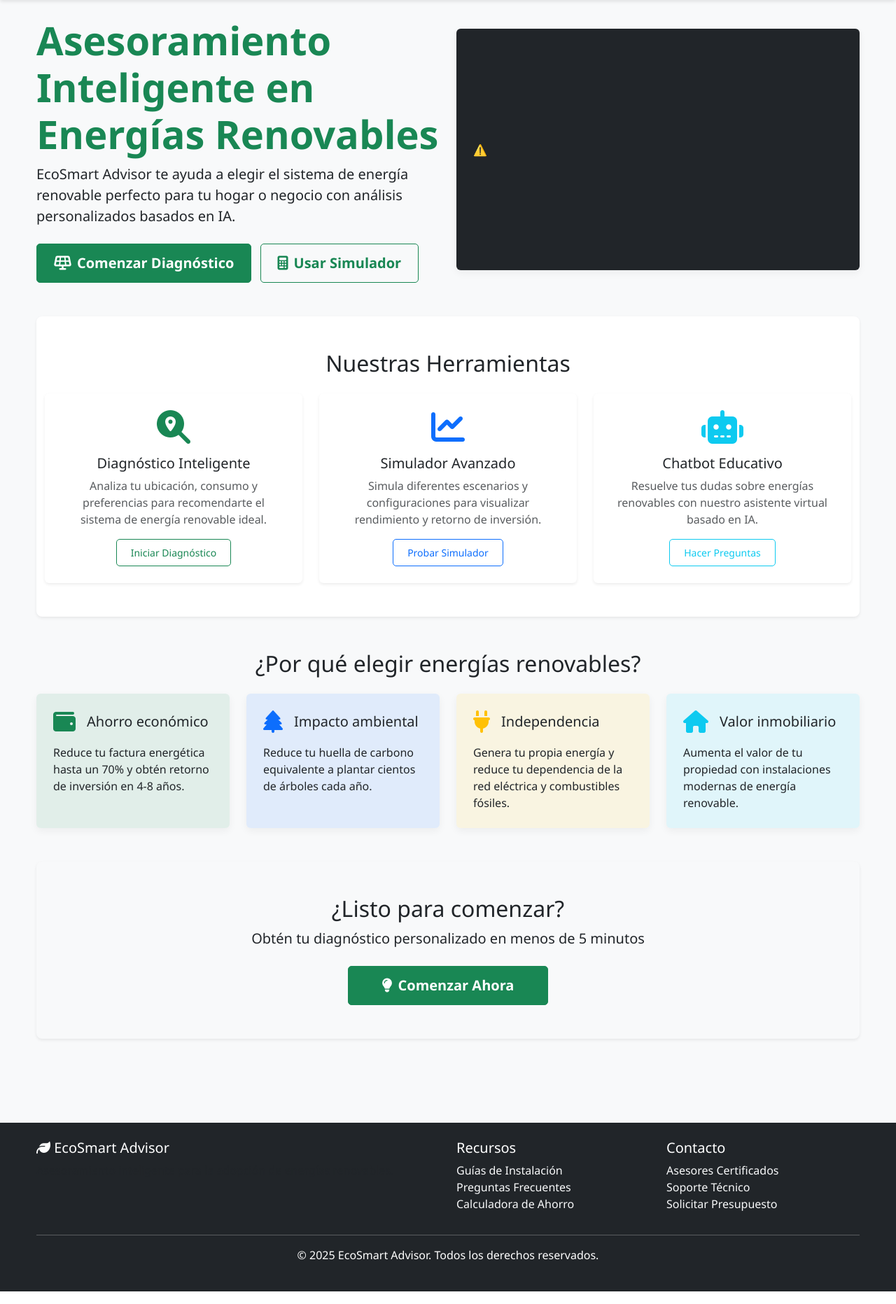
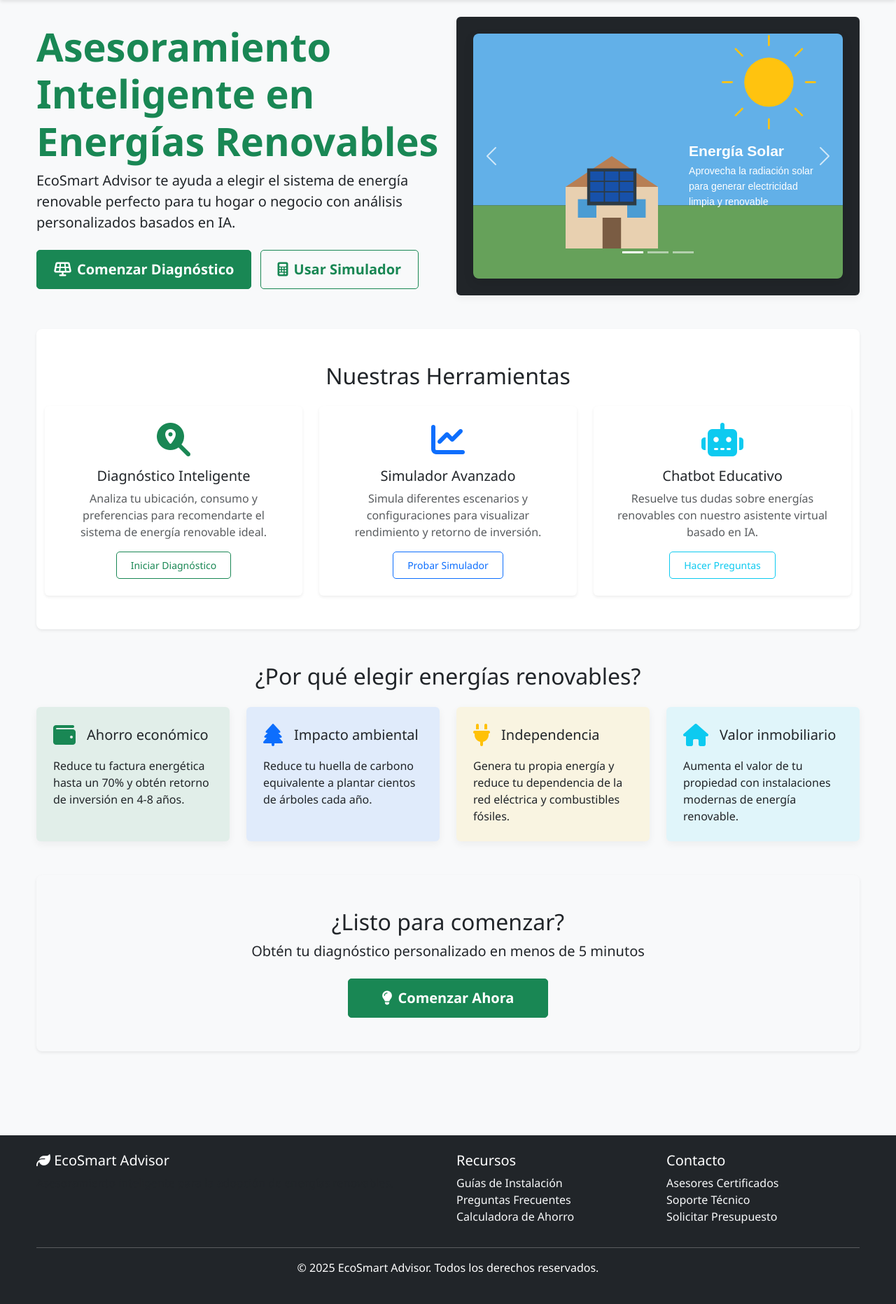
Before and after one commit to AlexisQuiroga/EcoSmart-Advisor, a Flask app: page / in a window 1280 px wide. Shown: the part 56-1919 px from the top of the page at 70% size. Run offline with Flask 3, Linux system fonts and the light colour scheme; some libraries are stand-ins or nearby versions.

Commit message:
Enhance user interface with a carousel and improve location search
Implements a carousel in index.html, refactors location search in main.js and adds favicon.svg.

Replit-Commit-Author: Agent
Replit-Commit-Session-Id: 3134ecd1-e720-422a-ada0-d92cb83977f4

```diff
--- a/ecosmart_advisor/app/static/css/style.css
+++ b/ecosmart_advisor/app/static/css/style.css
@@ -197,6 +197,68 @@ footer a:hover {
     transform: scale(1.1);
 }
 
+/* Estilos para el autocompletado de ubicación */
+#sugerenciasUbicacion {
+    position: absolute;
+    z-index: 1000;
+    width: 100%;
+    border: 1px solid #dee2e6;
+    border-radius: 0 0 5px 5px;
+    box-shadow: 0 4px 10px rgba(0, 0, 0, 0.1);
+    background-color: white;
+    max-height: 300px;
+    overflow-y: auto;
+}
+
+#sugerenciasUbicacion .list-group-item {
+    cursor: pointer;
+    padding: 0.75rem 1rem;
+    border-left: none;
+    border-right: none;
+    transition: background-color 0.2s ease;
+}
+
+#sugerenciasUbicacion .list-group-item:hover,
+#sugerenciasUbicacion .list-group-item.active {
+    background-color: var(--light-green);
+    color: var(--primary-green);
+}
+
+#sugerenciasUbicacion .list-group-item:first-child {
+    border-top: none;
+}
+
+#sugerenciasUbicacion .list-group-item:last-child {
+    border-bottom: none;
+}
+
+/* Estilos para el carrusel */
+.carousel {
+    border-radius: 8px;
+    overflow: hidden;
+    box-shadow: 0 6px 15px rgba(0, 0, 0, 0.1);
+}
+
+.carousel-item img {
+    height: 350px;
+    object-fit: cover;
+}
+
+.carousel-indicators {
+    bottom: 10px;
+}
+
+.carousel-control-prev,
+.carousel-control-next {
+    width: 10%;
+    opacity: 0.7;
+}
+
+.carousel-control-prev:hover,
+.carousel-control-next:hover {
+    opacity: 1;
+}
+
 /* Estilos responsivos */
 @media (max-width: 768px) {
     .display-4 {
@@ -209,6 +271,10 @@ footer a:hover {
 
     .metric-value {
         font-size: 1.5rem;
+    }
+
+    .carousel-item img {
+        height: 250px;
     }
 }
 
--- a/ecosmart_advisor/app/static/js/main.js
+++ b/ecosmart_advisor/app/static/js/main.js
@@ -4,37 +4,150 @@ document.addEventListener('DOMContentLoaded', function() {
     const ubicacionInput = document.getElementById('ubicacion');
     const sugerenciasDiv = document.getElementById('sugerenciasUbicacion');
 
-    if (ubicacionInput) {
-        // Autocompletado
-        ubicacionInput.addEventListener('input', async function() {
-            const texto = this.value;
+    // Variable para controlar el tiempo entre búsquedas (debounce)
+    let typingTimer;
+    const doneTypingInterval = 500; // Tiempo en ms
+
+    // Variable para trackear la última consulta
+    let lastQuery = '';
+
+    if (ubicacionInput && sugerenciasDiv) {
+        // Limpiar sugerencias al hacer clic fuera
+        document.addEventListener('click', function(e) {
+            if (e.target !== ubicacionInput && !sugerenciasDiv.contains(e.target)) {
+                sugerenciasDiv.style.display = 'none';
+            }
+        });
+
+        // Manejar navegación por teclado en sugerencias
+        ubicacionInput.addEventListener('keydown', function(e) {
+            const sugerencias = sugerenciasDiv.querySelectorAll('.list-group-item');
+            const activeItem = sugerenciasDiv.querySelector('.active');
+
+            if (sugerencias.length > 0 && sugerenciasDiv.style.display === 'block') {
+                // Flecha abajo
+                if (e.key === 'ArrowDown') {
+                    e.preventDefault();
+                    if (!activeItem) {
+                        sugerencias[0].classList.add('active');
+                    } else {
+                        const nextItem = activeItem.nextElementSibling;
+                        if (nextItem) {
+                            activeItem.classList.remove('active');
+                            nextItem.classList.add('active');
+                        }
+                    }
+                }
+
+                // Flecha arriba
+                else if (e.key === 'ArrowUp') {
+                    e.preventDefault();
+                    if (activeItem) {
+                        const prevItem = activeItem.previousElementSibling;
+                        activeItem.classList.remove('active');
+                        if (prevItem) {
+                            prevItem.classList.add('active');
+                        }
+                    }
+                }
+
+                // Enter para seleccionar
+                else if (e.key === 'Enter' && activeItem) {
+                    e.preventDefault();
+                    ubicacionInput.value = activeItem.textContent;
+                    sugerenciasDiv.style.display = 'none';
+                }
+
+                // Escape para cerrar
+                else if (e.key === 'Escape') {
+                    sugerenciasDiv.style.display = 'none';
+                }
+            }
+        });
+
+        // Autocompletado con debounce
+        ubicacionInput.addEventListener('input', function() {
+            clearTimeout(typingTimer);
+
+            const texto = this.value.trim();
             if (texto.length < 3) {
                 sugerenciasDiv.style.display = 'none';
                 return;
             }
 
+            // Si el texto no ha cambiado, no hacer nada
+            if (texto === lastQuery) return;
+
+            // Esperar a que el usuario termine de escribir
+            typingTimer = setTimeout(async function() {
+                lastQuery = texto;
+
                 try {
-                const response = await fetch(`https://nominatim.openstreetmap.org/search?format=json&q=${texto}`);
+                    // Agregar parámetros para mejorar la búsqueda
+                    const params = new URLSearchParams({
+                        format: 'json',
+                        q: texto,
+                        limit: 5,
+                        addressdetails: 1,
+                        namedetails: 1
+                    });
+
+                    sugerenciasDiv.innerHTML = '<div class="list-group-item text-center"><div class="spinner-border spinner-border-sm text-primary" role="status"></div> Buscando...</div>';
+                    sugerenciasDiv.style.display = 'block';
+
+                    const response = await fetch(`https://nominatim.openstreetmap.org/search?${params.toString()}`);
                     const data = await response.json();
 
+                    // Si no hay resultados
+                    if (data.length === 0) {
+                        sugerenciasDiv.innerHTML = '<div class="list-group-item text-center text-muted">No se encontraron resultados</div>';
+                        return;
+                    }
+
+                    // Mostrar resultados
                     sugerenciasDiv.innerHTML = '';
-                data.slice(0, 5).forEach(lugar => {
+                    data.forEach(lugar => {
+                        // Formatear el nombre para que sea más legible
+                        let nombreLugar = '';
+
+                        if (lugar.namedetails && lugar.namedetails.name) {
+                            nombreLugar = lugar.namedetails.name;
+                        } else {
+                            // Extraer el nombre de la ciudad/localidad y país
+                            const partes = [];
+
+                            if (lugar.address) {
+                                if (lugar.address.city) partes.push(lugar.address.city);
+                                else if (lugar.address.town) partes.push(lugar.address.town);
+                                else if (lugar.address.village) partes.push(lugar.address.village);
+
+                                if (lugar.address.state) partes.push(lugar.address.state);
+                                if (lugar.address.country) partes.push(lugar.address.country);
+                            }
+
+                            nombreLugar = partes.length > 0 ? partes.join(', ') : lugar.display_name;
+                        }
+
                         const div = document.createElement('div');
                         div.className = 'list-group-item list-group-item-action';
-                    div.textContent = lugar.display_name;
+                        div.textContent = nombreLugar;
+                        div.setAttribute('data-lat', lugar.lat);
+                        div.setAttribute('data-lon', lugar.lon);
+                        div.setAttribute('data-full', lugar.display_name);
+
                         div.addEventListener('click', () => {
-                        ubicacionInput.value = lugar.display_name;
+                            ubicacionInput.value = nombreLugar;
                             sugerenciasDiv.style.display = 'none';
                         });
+
                         sugerenciasDiv.appendChild(div);
                     });
-                sugerenciasDiv.style.display = 'block';
                 } catch (error) {
                     console.error('Error en autocompletado:', error);
+                    sugerenciasDiv.innerHTML = '<div class="list-group-item text-center text-danger">Error al buscar ubicaciones</div>';
                 }
+            }, doneTypingInterval);
         });
-
-
     }
 });
 
--- a/ecosmart_advisor/app/templates/index.html
+++ b/ecosmart_advisor/app/templates/index.html
@@ -19,11 +19,31 @@
     <div class="col-lg-6 mt-4 mt-lg-0">
         <div class="card bg-dark text-white">
             <div class="card-body p-4 text-center">
-                <div style="position: relative; padding-bottom: 56.25%; height: 0;">
-                    <lottie-player src="https://assets7.lottiefiles.com/packages/lf20_2znxgjyt.json"
-                        background="transparent" speed="1"
-                        style="position: absolute; top: 0; left: 0; width: 100%; height: 100%;" loop autoplay>
-                    </lottie-player>
+                <div id="carouselEnergiasRenovables" class="carousel slide" data-bs-ride="carousel">
+                    <div class="carousel-indicators">
+                        <button type="button" data-bs-target="#carouselEnergiasRenovables" data-bs-slide-to="0" class="active" aria-current="true" aria-label="Energía Solar"></button>
+                        <button type="button" data-bs-target="#carouselEnergiasRenovables" data-bs-slide-to="1" aria-label="Energía Eólica"></button>
+                        <button type="button" data-bs-target="#carouselEnergiasRenovables" data-bs-slide-to="2" aria-label="Termotanque Solar"></button>
+                    </div>
+                    <div class="carousel-inner rounded">
+                        <div class="carousel-item active">
+                            <img src="{{ url_for('static', filename='images/solar-energy.svg') }}" class="d-block w-100" alt="Energía Solar">
+                        </div>
+                        <div class="carousel-item">
+                            <img src="{{ url_for('static', filename='images/wind-energy.svg') }}" class="d-block w-100" alt="Energía Eólica">
+                        </div>
+                        <div class="carousel-item">
+                            <img src="{{ url_for('static', filename='images/water-heater.svg') }}" class="d-block w-100" alt="Termotanque Solar">
+                        </div>
+                    </div>
+                    <button class="carousel-control-prev" type="button" data-bs-target="#carouselEnergiasRenovables" data-bs-slide="prev">
+                        <span class="carousel-control-prev-icon" aria-hidden="true"></span>
+                        <span class="visually-hidden">Anterior</span>
+                    </button>
+                    <button class="carousel-control-next" type="button" data-bs-target="#carouselEnergiasRenovables" data-bs-slide="next">
+                        <span class="carousel-control-next-icon" aria-hidden="true"></span>
+                        <span class="visually-hidden">Siguiente</span>
+                    </button>
                 </div>
             </div>
         </div>
@@ -138,5 +158,13 @@
 {% endblock %}
 
 {% block extra_js %}
-<script src="https://unpkg.com/@lottiefiles/lottie-player@latest/dist/lottie-player.js"></script>
+<script>
+    // Inicializa el carrusel cuando se carga la página
+    document.addEventListener('DOMContentLoaded', function() {
+        // Configura el intervalo de cambio de imagen a 5 segundos
+        var carousel = new bootstrap.Carousel(document.getElementById('carouselEnergiasRenovables'), {
+            interval: 5000
+        });
+    });
+</script>
 {% endblock %}
--- a/ecosmart_advisor/app/templates/layout.html
+++ b/ecosmart_advisor/app/templates/layout.html
@@ -4,6 +4,8 @@
     <meta charset="UTF-8">
     <meta name="viewport" content="width=device-width, initial-scale=1.0">
     <title>EcoSmart Advisor - {% block title %}Inicio{% endblock %}</title>
+    <!-- Favicon -->
+    <link rel="icon" href="{{ url_for('static', filename='images/favicon.svg') }}" type="image/svg+xml">
     <link rel="stylesheet" href="https://cdn.jsdelivr.net/npm/bootstrap@5.3.2/dist/css/bootstrap.min.css">
     <link rel="stylesheet" href="https://cdnjs.cloudflare.com/ajax/libs/font-awesome/6.4.2/css/all.min.css">
     <link rel="stylesheet" href="{{ url_for('static', filename='css/style.css') }}">
```
Also changed, not shown: attached_assets/image_1746946966057.png (added), ecosmart_advisor/app/static/images/favicon.svg (added), ecosmart_advisor/app/static/images/solar-energy.svg (added), ecosmart_advisor/app/static/images/water-heater.svg (added), ecosmart_advisor/app/static/images/wind-energy.svg (added). Lines whose indentation alone changed are shown as unchanged.
